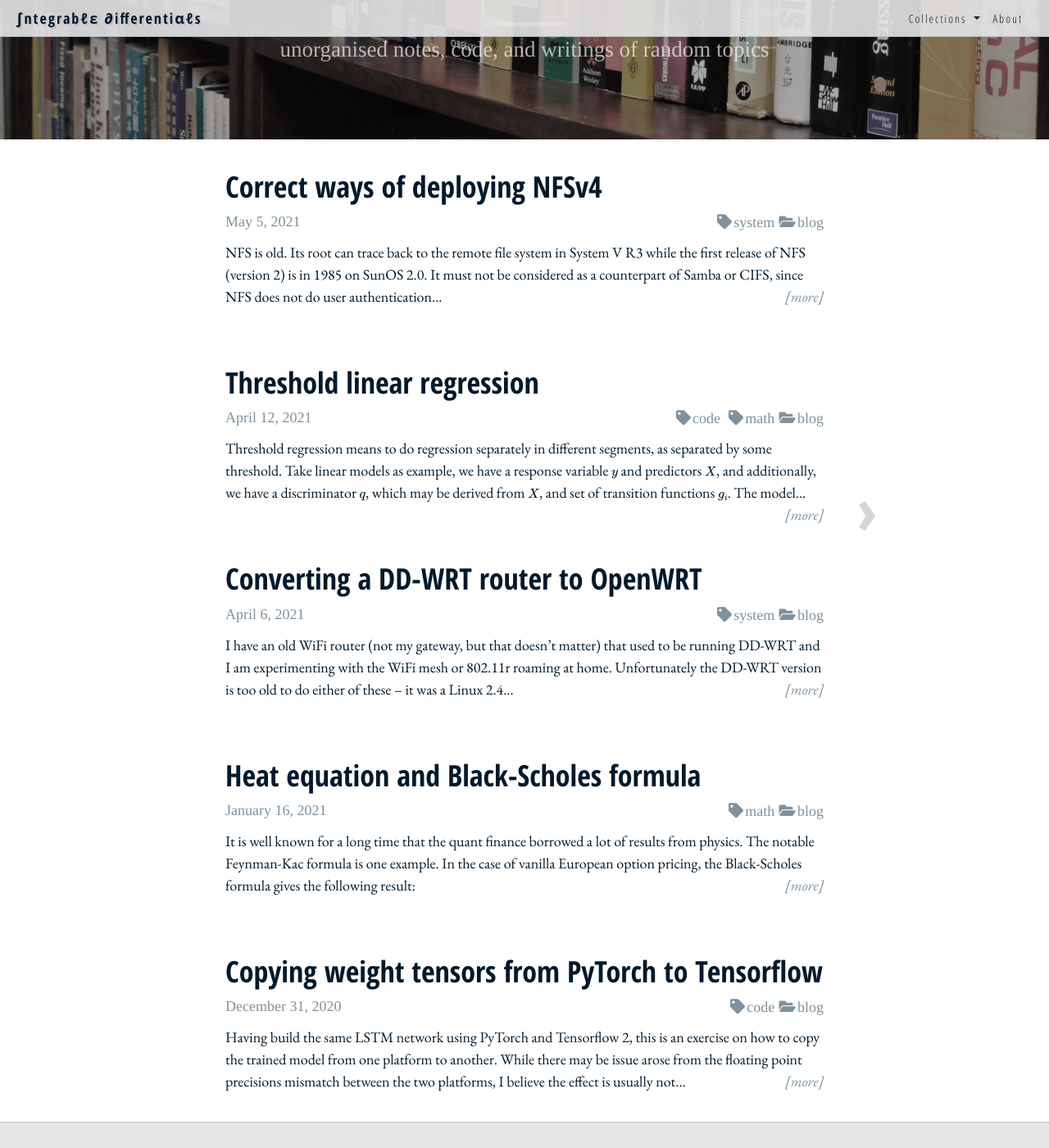
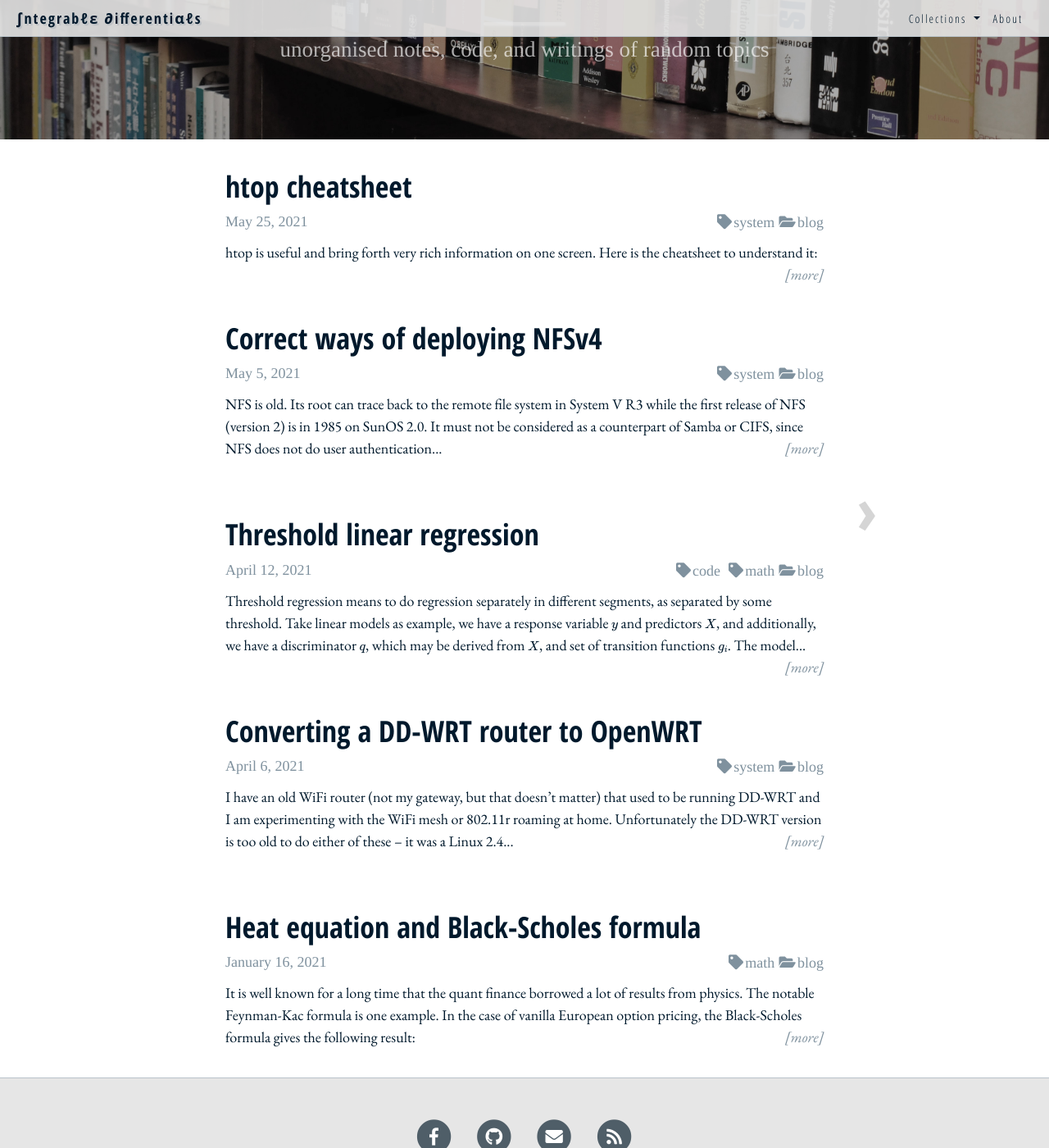
Before and after one commit to righthandabacus/righthandabacus.github.io, a Jekyll site: the page built from index.html, in a window 1280 px wide and 1400 px high, scrolled down 421 px. Shown: the whole window at 82% size. Built offline with Jekyll 4.4.1, drawn with Linux system fonts in a browser that asks for light colours; nearby versions of some CDN libraries; some web fonts are replaced; the list of posts is cut into pages by our own code.

Commit message:
new post

````diff
--- a/_posts/2021-05-05-nfsv4.markdown
+++ b/_posts/2021-05-05-nfsv4.markdown
@@ -44,7 +44,7 @@ we are not going to use NFS user server (such as unfs daemon), we need to make
 share the NFSv4 root is not on a FUSE mount or anything special, such as an
 overlay mount in the case of OpenWRT:
 
-```
+```text
 root@openwrt:~# mount
 /dev/root on /rom type squashfs (ro,relatime)
 proc on /proc type proc (rw,nosuid,nodev,noexec,noatime)
@@ -81,7 +81,7 @@ mount --bind /home/users /export/users
 
 then the corresponding `/etc/exports` is
 
-```
+```text
 /export       192.168.1.0/24(rw,fsid=0,no_subtree_check,sync)
 /export/users 192.168.1.0/24(rw,nohide,insecure,no_subtree_check,sync)
 ```
@@ -108,7 +108,7 @@ The second is the `fsid` option for NFSv4. It is required to say `fsid=0` for
 the root directory in NFSv4 but the other should be automatically detected.
 However, I found that we still need to specify `fsid` in OpenWRT. So my `/etc/exports` now looks like this:
 
-```
+```text
 /tmp	*(rw,all_squash,insecure,no_subtree_check,sync,fsid=0)
 /tmp/dir1	*(rw,all_squash,insecure,no_subtree_check,sync,fsid=1)
 /tmp/dir2	*(rw,all_squash,insecure,no_subtree_check,sync,fsid=2)
--- /dev/null
+++ b/_posts/2021-05-25-htop.markdown
@@ -0,0 +1,14 @@
+---
+layout: post
+title: htop cheatsheet
+date: 2021-05-25
+tags: system
+---
+
+`htop` is useful and bring forth very rich information on one screen. Here is the cheatsheet to understand it:
+
+![htop cheatsheet](/img/htop.png)
+
+The source [Keynote file is available](/img/htop.key). Of course, there are
+[more detailed explanation](https://peteris.rocks/blog/htop/) as well as
+pressing `h` for help screen.
````
Also changed, not shown: img/htop.png (added), 1 other file.
